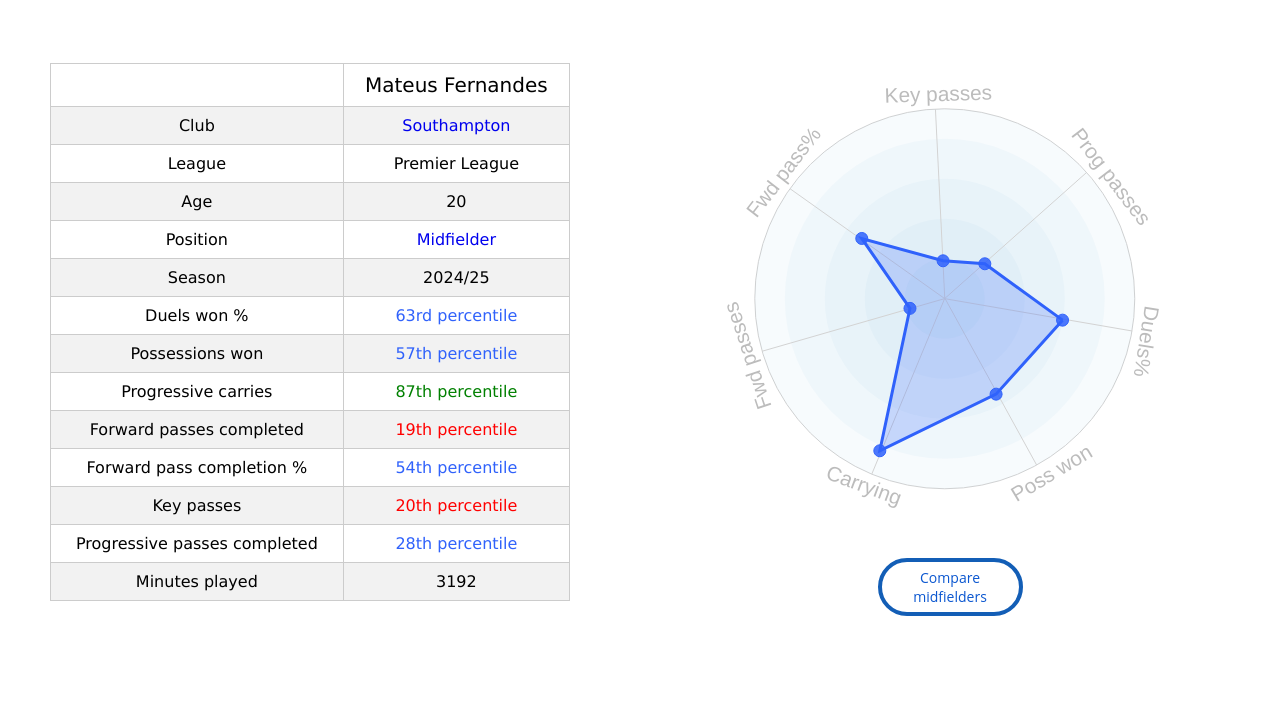
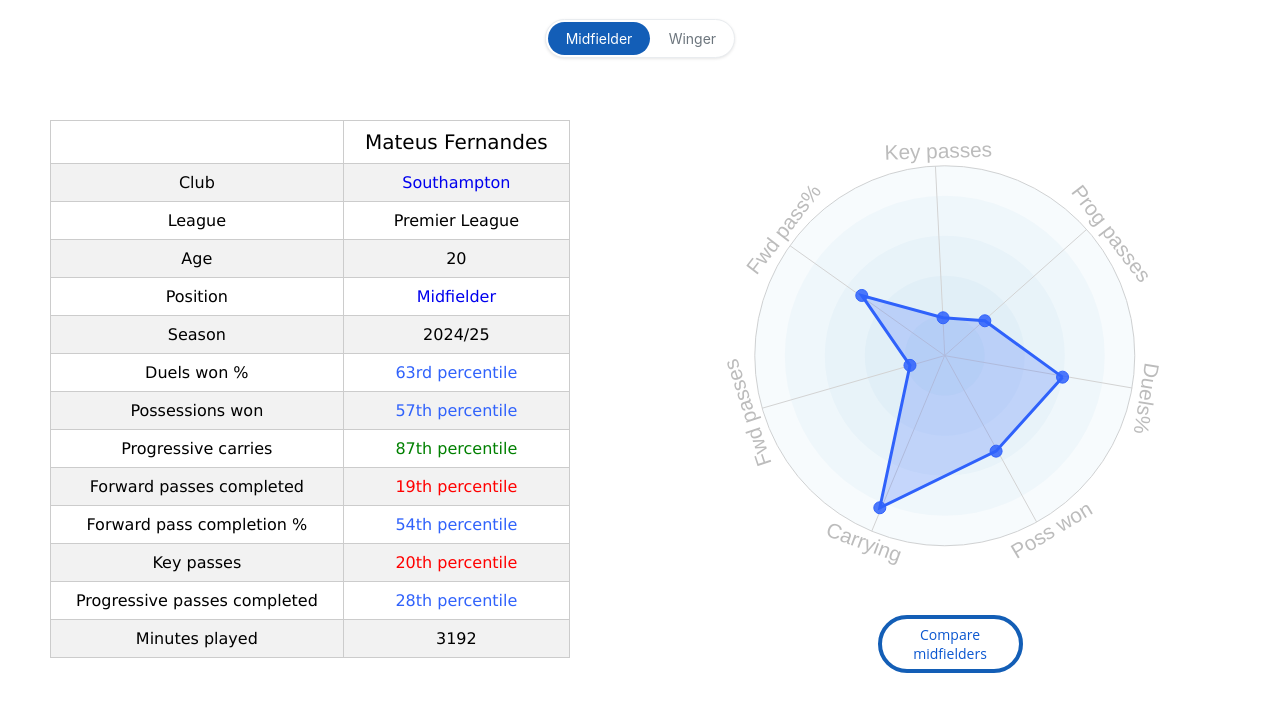
Before and after one commit to ohlitmybad/Mateus_Fernandes_Midfielder_stats, a plain HTML site: page index.html in a window 1280 px wide. Shown: the part 70-791 px from the top of the page. Drawn offline with nearby package versions, Linux system fonts and the light colour scheme; no server answers; a script that the page names is missing.

Commit message:
Update index.html

```diff
--- a/index.html
+++ b/index.html
@@ -703,10 +703,71 @@ svg text
     </div>
   </div></div>
 </header>
+    <div class="position-toggle-container">
+        <div class="position-toggle">
+            <a href="https://datamb.football/Mateus_Fernandes_Midfielder_stats" class="position-btn active">Midfielder</a><a href="https://datamb.football/Mateus_Fernandes_Winger_stats" class="position-btn">Winger</a>
+        </div>
+    </div>
+
 <script async src="https://pagead2.googlesyndication.com/pagead/js/adsbygoogle.js?client=ca-pub-7677714701428206"
      crossorigin="anonymous"></script>
      <script src="https://cdnjs.cloudflare.com/ajax/libs/xlsx/0.16.9/xlsx.full.min.js"></script>
-</head>
+
+    <style>
+    /* Position Toggle Styles */
+    .position-toggle-container {
+        display: flex;
+        justify-content: center;
+        margin: 10px 0 8px 0;
+        padding: 0 20px;
+    }
+
+    /* Mobile responsive */
+    @media only screen and (max-width: 1048px) {
+        .position-toggle-container {
+            margin: 8px 0 -25px 0;
+        }
+    }
+
+    .position-toggle {
+        display: flex;
+        background: white;
+        border: 1px solid #e9ecef;
+        border-radius: 20px;
+        overflow: hidden;
+        box-shadow: 0 1px 3px rgba(0,0,0,0.1);
+        gap: 2px;
+        padding: 2px;
+    }
+
+    .position-btn {
+        padding: 8px 16px;
+        border: none;
+        background: transparent;
+        cursor: pointer;
+        font-family: -apple-system, BlinkMacSystemFont, 'Segoe UI', Roboto, Oxygen, Ubuntu, Cantarell, 'Helvetica Neue', sans-serif;
+        font-size: 14px;
+        font-weight: 400;
+        color: #6c757d;
+        transition: all 0.15s ease-in-out;
+        text-decoration: none;
+        display: inline-block;
+        min-width: 80px;
+        text-align: center;
+        white-space: nowrap;
+        border-radius: 18px;
+        box-sizing: border-box;
+    }
+
+    .position-btn.active {
+        background: #135eb7;
+        color: white;
+        text-decoration: none;
+        padding: 8px 18px;
+        pointer-events: none;
+    }
+    </style>
+    </head>
 
 <script async src="https://www.googletagmanager.com/gtag/js?id=G-PSBMXX80EF"></script>
 <script>
```
